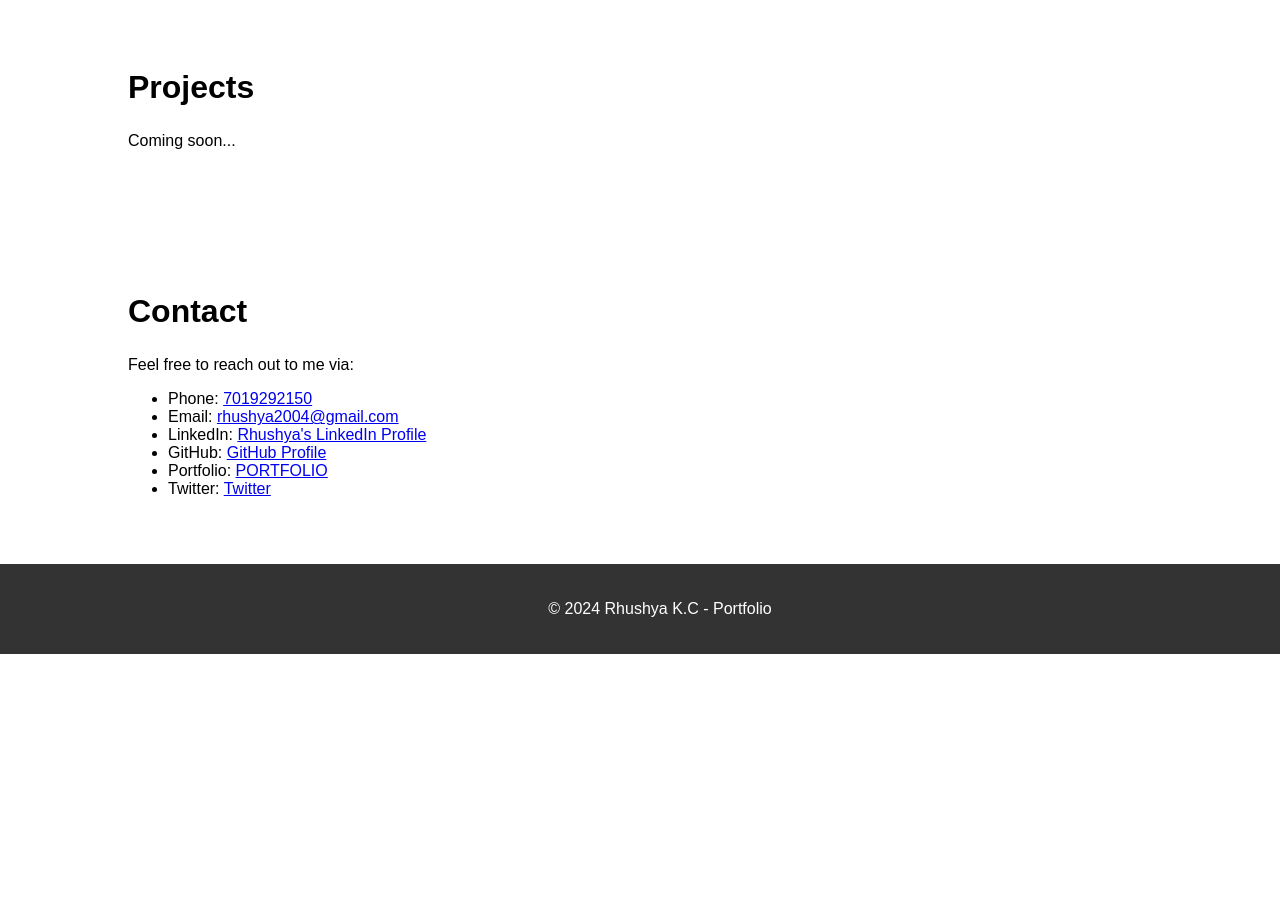
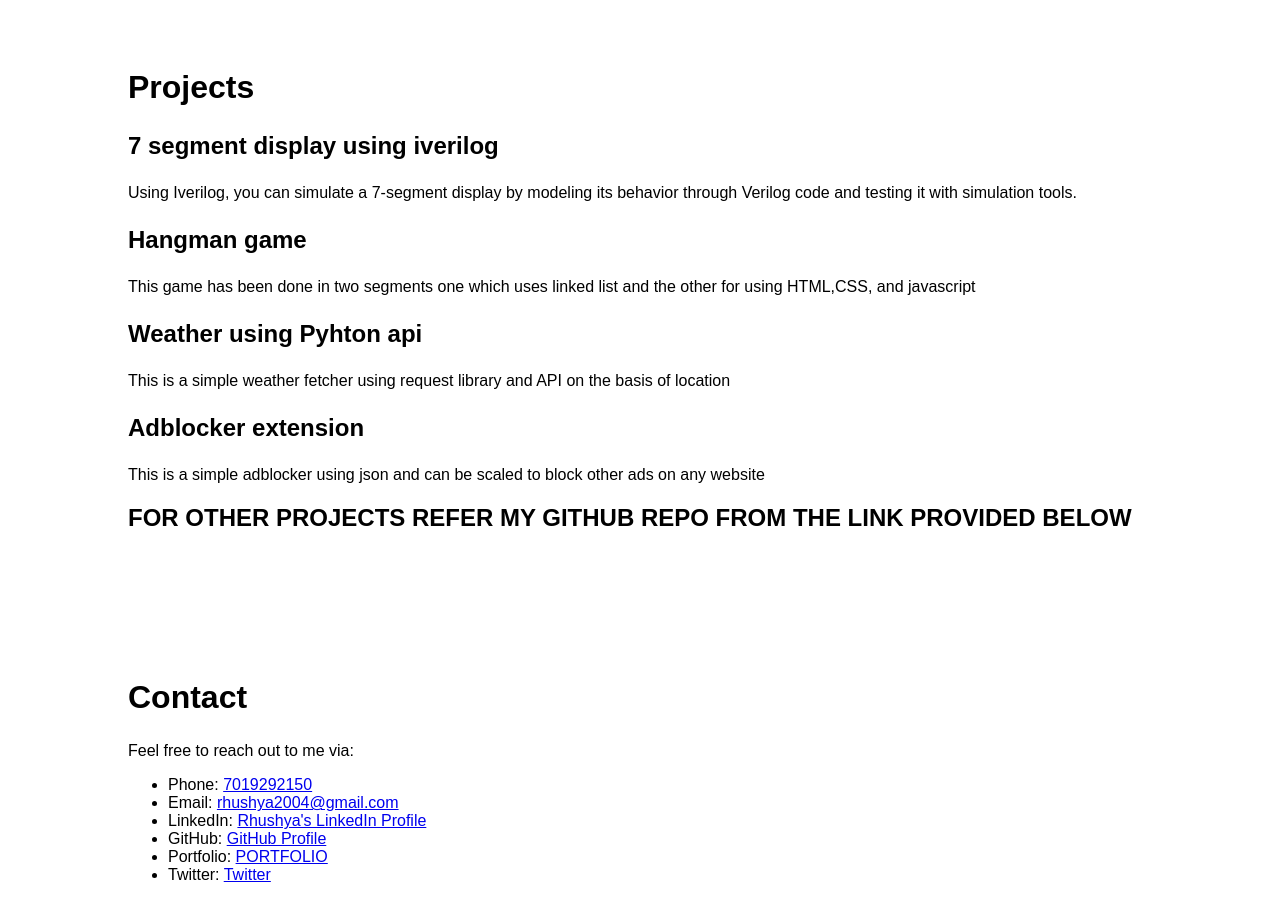
Before and after one commit to Rhushya/Portfolio, a plain HTML site: page index.html in a window 1280 px wide. Shown: the part 1220-2138 px from the top of the page. Before the commit the page ends 1874 px from the top, so only its background shows below. Drawn offline with Linux system fonts and the light colour scheme.

Commit message:
Update index.html

```diff
--- a/index.html
+++ b/index.html
@@ -111,7 +111,16 @@
   <section id="projects" class="section">
     <div class="container">
       <h2>Projects</h2>
-      <p>Coming soon...</p>
+      <p></p>
+      <h3>7 segment display using iverilog</h3>
+      <p>Using Iverilog, you can simulate a 7-segment display by modeling its behavior through Verilog code and testing it with simulation tools.</p>
+      <h3>Hangman game </h3>
+      <p>This game has been done in two segments one which uses linked list  and the other for using HTML,CSS, and javascript </p>
+      <h3>Weather using Pyhton api</h3>
+      <p>This is a simple weather fetcher using request library and API on the basis of location </p>
+      <h3>Adblocker extension </h3>
+      <p>This is a simple adblocker using json and can be scaled to block other ads on any website </p>
+      <h1>FOR OTHER PROJECTS REFER MY GITHUB REPO FROM THE LINK PROVIDED BELOW</h1>
     </div>
   </section>
 
```
